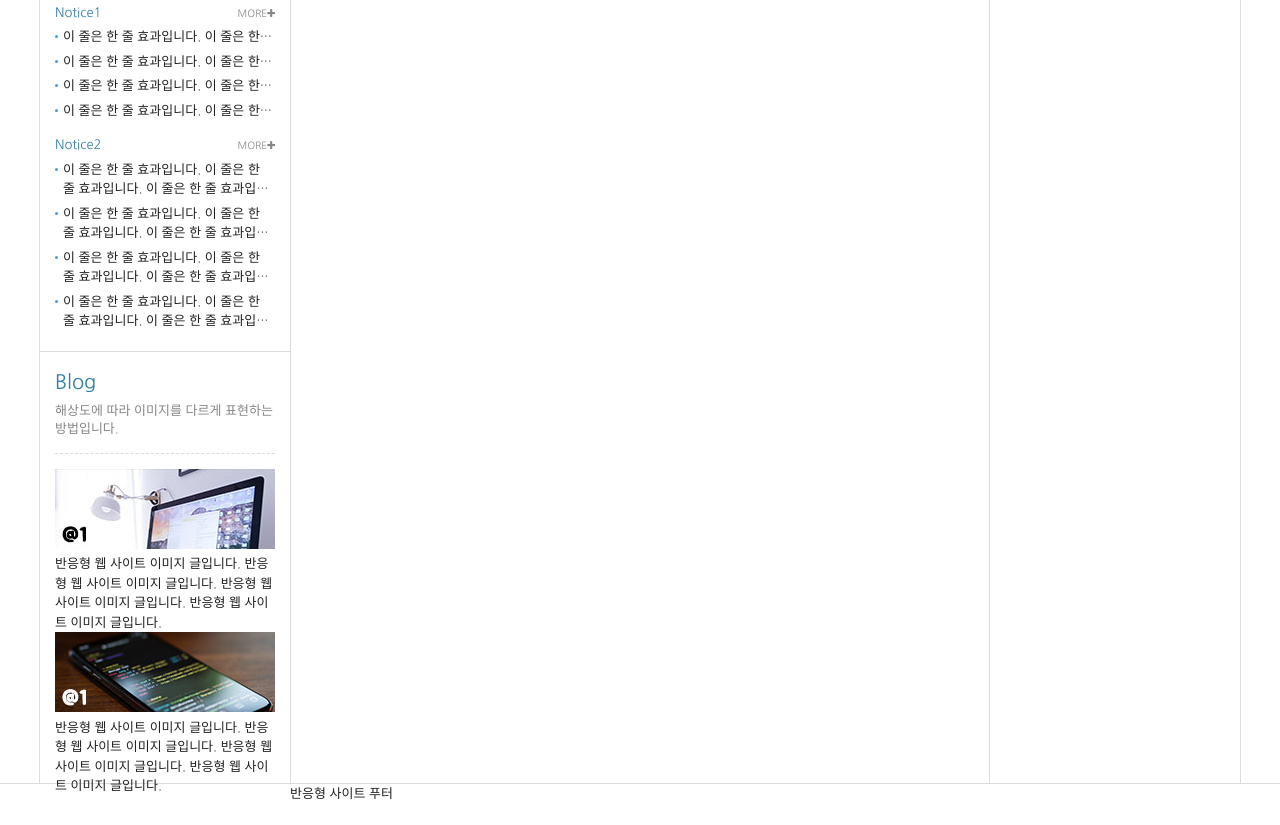
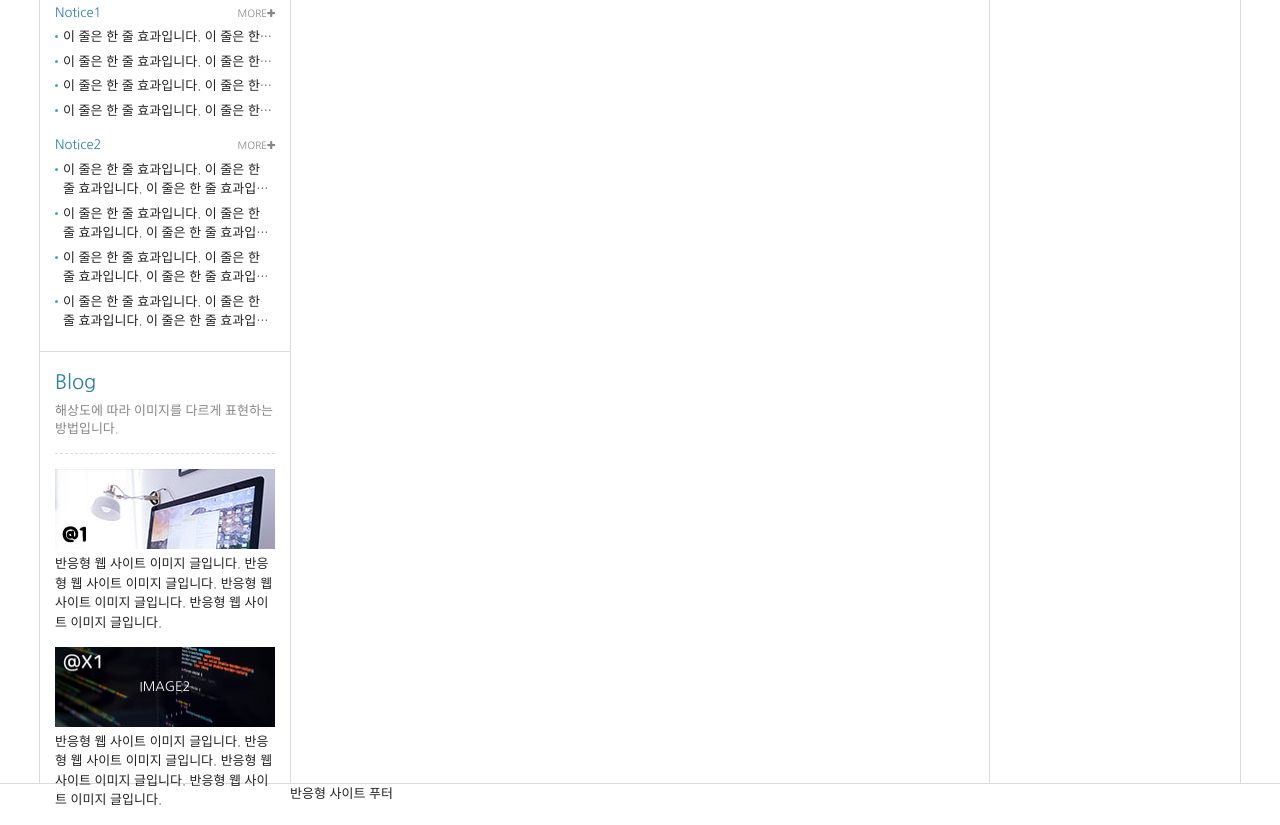
Before and after one commit to s0369852/responsive, a plain HTML site: page index.html in a window 1280 px wide. Shown: the part 913-1738 px from the top of the page. Drawn offline with Linux system fonts and the light colour scheme; a web font is replaced by a local one.

Commit message:
블로그 이미지 2

```diff
--- a/css/style.css
+++ b/css/style.css
@@ -420,20 +420,44 @@ body {background: url(../img/header_bg.jpg) repeat-x center top;}
 }
 
 /* 블로그 영역 */
-.blog {}
 .blog img {width: 100%;}
+
+/* blog 1 */
 .blog1 .img_retina {display: none;}
 /* 어떨때 retina 이미지를 사용해야 하는가?
     화면 비율이 1.5이상이 되었을 때, retina 이미지는 활성을 시켜주고 normal 이미지는 none시켜준다. */
 /* 현재까지는 3배(3x), 4배(4x)까지는 잘 신경쓰진 않지만, 2배(2x)까지는 해줘야 한다. */
 @media only screen and (-webkit-min-device-pixel-ratio: 1.5),
         only screen and (min-device-pixel-ratio: 1.5),
-        only screen and (min-resolution: 1.5ppx) {
+        only screen and (min-resolution: 1.5dppx) {
             .blog1 .img_normal {display: none;}
             .blog1 .img_retina {display: initial;}
         }
 
-.blog1 figure figcaption {}
+/* blog 2 */
+.blog2 h5 {
+    padding: 30px 30px;
+    text-align: center;
+    text-transform: uppercase;
+    color: #ffffff;
+}
+.blog2 .retina {
+    background-image: url(../img/blog3_@1.jpg);
+    background-size: cover;
+    /* background-image => 영역이 잡힌곳에만 이미지가 나온다. = img태그 쓸 때랑의 차이점. */
+}
+@media only screen and (-webkit-min-device-pixel-ratio: 1.5),
+        only screen and (min-device-pixel-ratio: 1.5),
+        only screen and (min-resolution: 1.5dppx) {
+            .blog2 .retina {background-image: url(../img/blog3_@2.jpg);}
+        }
+@media only screen and (-webkit-min-device-pixel-ratio: 3),
+        only screen and (min-device-pixel-ratio: 3),
+        only screen and (min-resolution: 3) {
+            .blog2 .retina {background-image: url(../img/blog3_@3.jpg);}
+        }
+
+.blog2 p {padding-top: 5px;}
 
 
 /* 미디어 쿼리 */
--- a/index.html
+++ b/index.html
@@ -272,6 +272,8 @@
                     <!-- 블로그 이미지 1 -->
                     <!-- 요즘에는 해상도에 따라서 골라서 이미지를 보여줄 수 있는 구조로 많이 짠다. -->
                     <!-- 해상도에 따라 이미지 크기를 달리 해야한다. => 이미지 최적화. https://webkit.org/demos/srcset/ -->
+                    <!-- 고해상도 이미지는 이미지의 크기에 따라 용량도 차이가 난다. 그렇기 때문에 이미지를 불러오는 작업을 할때 최적화된 작업이 필요하다. -->
+                    <!-- 권장 사항으로는 1. Resolution 미디어 쿼리(background-image)의 사용, 2. retina.js를 사용, 3. srcset 사용. -->
                         <div class="blog blog1">
                             <h5 class="ir_so">image1</h5>
                             <!-- img태그를 이용한 해상도 반영 방법 1 -->
@@ -281,21 +283,26 @@
                                 <img src="img/blog1_@2.jpg" class="img_retina" alt="retina image">
                                 <figcaption>반응형 웹 사이트 이미지 글입니다. 반응형 웹 사이트 이미지 글입니다. 반응형 웹 사이트 이미지 글입니다. 반응형 웹 사이트 이미지 글입니다.</figcaption>
                             </figure>
+
+                            <!-- img태그를 이용한 해상도 반영 방법 2 (srcset) => -->
+                            <!-- HTML 5.1 부터 img element에 srcset 속성이 추가 되었습니다. 현재 IE와 오페라미니를 제외한 모든 브라우저 에서 지원하고 있습니다. -->
+                            <!-- srcset이 좀 더 간편하긴 한데, 아직까진 호환성이 떨어진다. -->
+                            <!-- <figure> -->
+                                <!-- <img src="img/blog2_@1.jpg" srcset="img/blog2_@1.jpg 1x, img/blog2_@2.jpg 2x" alt="blog imgae"> -->
+                                <!-- <img src="image-src.png" srcset="image-1x.png 1x, image-2x.png 2x"> -->
+                                <!-- <img src="(경로)" srcset="(1배수 이미지의 경로) 1x, (2배수 이미지의 경로) 2x"> -->
+                                <!-- <figcaption>반응형 웹 사이트 이미지 글입니다. 반응형 웹 사이트 이미지 글입니다. 반응형 웹 사이트 이미지 글입니다. 반응형 웹 사이트 이미지 글입니다.</figcaption> -->
+                            </figure>
                         </div>
                     <!-- // 블로그 이미지 1-->
 
                     <!-- 블로그 이미지 2 -->
-                    <div class="blog blog2">
-                        <h5 class="ir_so">image2</h5>
-                        <!-- img태그를 이용한 해상도 반영 방법 2 (srcset) => -->
-                        <!-- HTML 5.1 부터 img element에 srcset 속성이 추가 되었습니다. 현재 IE와 오페라미니를 제외한 모든 브라우저 에서 지원하고 있습니다. -->
-                        <!-- srcset이 좀 더 간편하긴 한데, 아직까진 호환성이 떨어진다. -->
-                        <figure>
-                            <img src="img/blog2_@1.jpg" srcset="img/blog2_@1.jpg 1x, img/blog2_@2.jpg 2x" alt="blog imgae">
-                            <!-- <img src="image-src.png" srcset="image-1x.png 1x, image-2x.png 2x"> -->
-                            <!-- <img src="(경로)" srcset="(1배수 이미지의 경로) 1x, (2배수 이미지의 경로) 2x"> -->
-                            <figcaption>반응형 웹 사이트 이미지 글입니다. 반응형 웹 사이트 이미지 글입니다. 반응형 웹 사이트 이미지 글입니다. 반응형 웹 사이트 이미지 글입니다.</figcaption>
-                        </figure>
+                    <div class="blog blog2 mt15">
+                        <!-- background-image를 통해서 작업. -->
+                        <div class="retina">
+                            <h5>image2</h5>
+                        </div>
+                        <p>반응형 웹 사이트 이미지 글입니다. 반응형 웹 사이트 이미지 글입니다. 반응형 웹 사이트 이미지 글입니다. 반응형 웹 사이트 이미지 글입니다.</p>
                     </div>
                     <!-- // 블로그 이미지 2 -->
                 </article>
```
